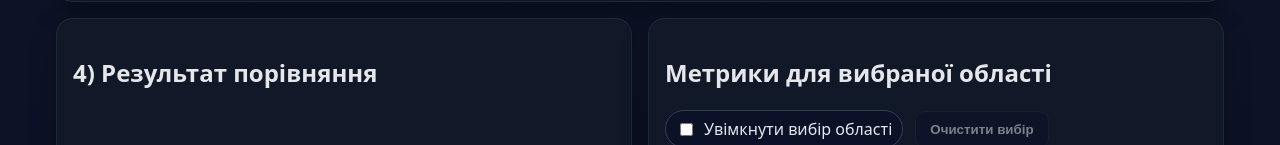
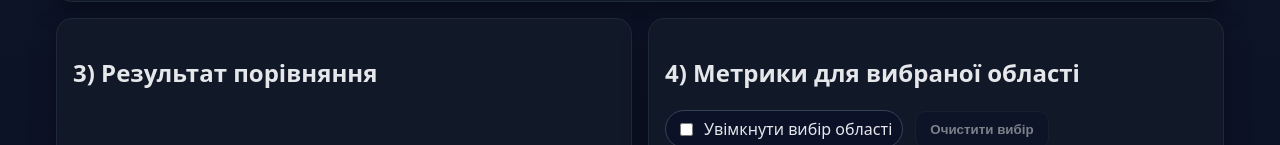
Before and after one commit to tereshchenkotanya/course-work, a website built with Vite: page index.html in a window 1280 px wide. Shown: the part 951-1096 px from the top of the page. Built offline with nearby package versions, Linux system fonts and the light colour scheme.

Commit message:
Updates to html file were added.

```diff
--- a/index.html
+++ b/index.html
@@ -88,7 +88,7 @@
       </section>
 
       <section class="card half-width">
-        <h2>4) Результат порівняння</h2>
+        <h2>3) Результат порівняння</h2>
         <div class="panel" style="position: relative;">
           <canvas id="canvasDiff" width="0" height="0" aria-label="DIFF" style="position: relative; z-index: 1;"></canvas>
           <canvas id="canvasSelection" width="0" height="0" style="position: absolute; top: 0; left: 0; pointer-events: none; z-index: 2;"></canvas>
@@ -99,7 +99,7 @@
       </section>
 
       <section class="card half-width">
-        <h2>Метрики для вибраної області</h2>
+        <h2>4) Метрики для вибраної області</h2>
         <div class="controls">
           <label class="chip"><input id="enableRegionSelect" type="checkbox" /> Увімкнути вибір області</label>
           <button id="btnClearRegion" class="btn secondary" disabled>Очистити вибір</button>
```
